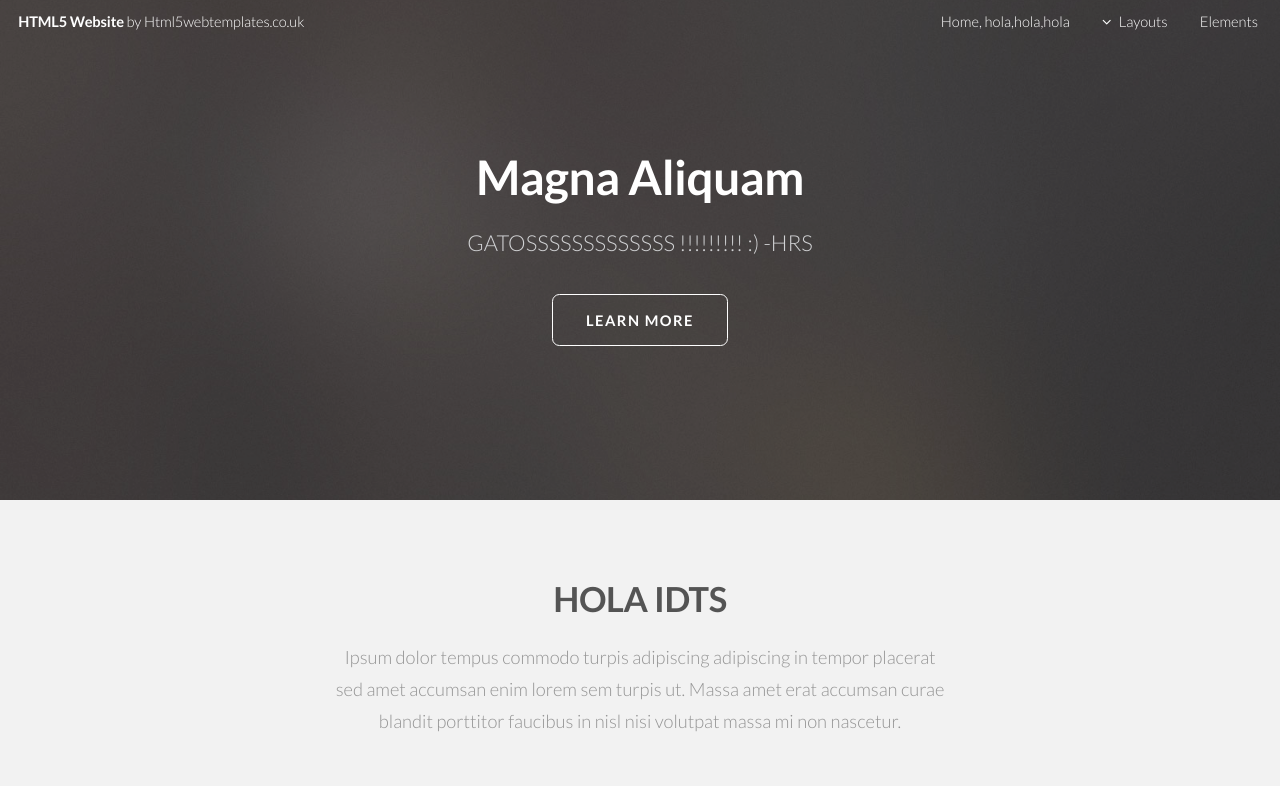
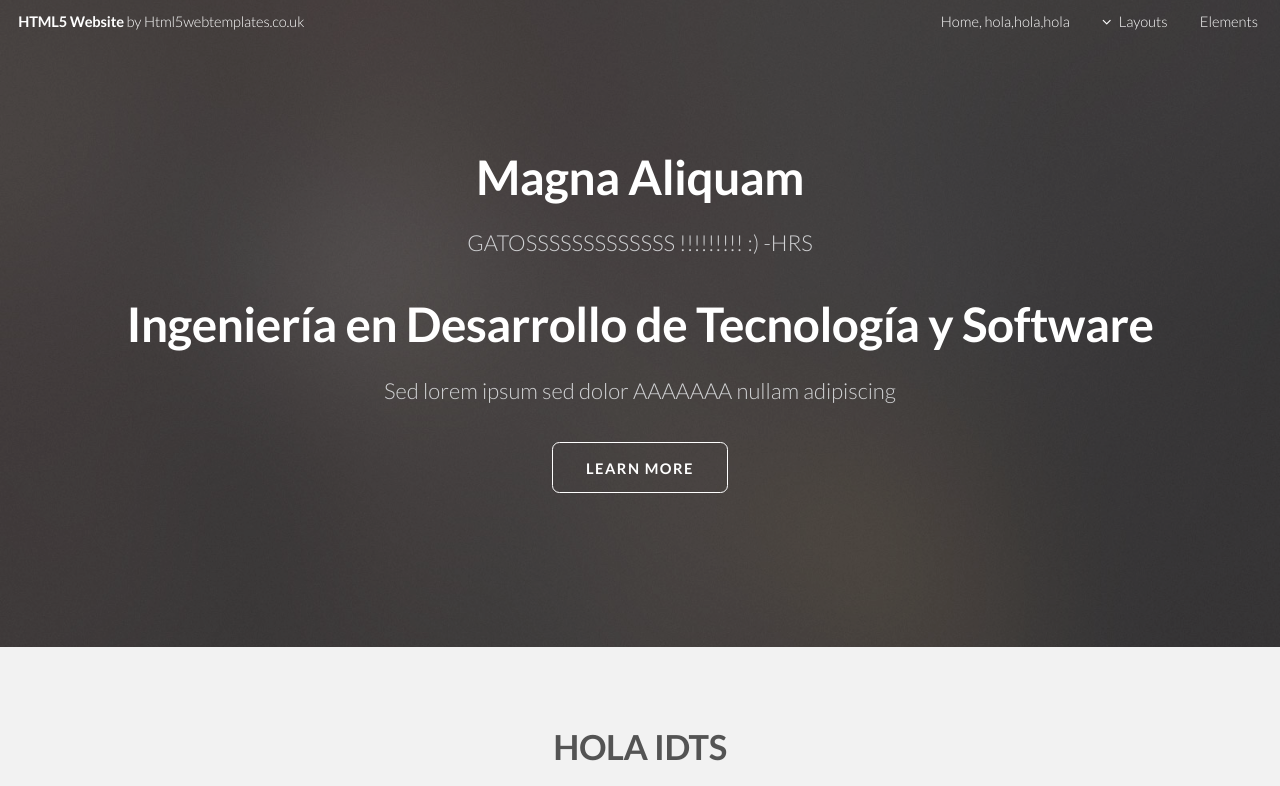
Before and after one commit to cristellnaranjo/CCH, a plain HTML site: page index.html in a window 1280 px wide. Shown: the top 786 px of the page. Drawn offline with Linux system fonts and the light colour scheme.

Commit message:
Update lina 59 2

```diff
--- a/index.html
+++ b/index.html
@@ -58,6 +58,8 @@
 				<div class="inner">
 					<h2>Magna Aliquam</h2>
 					<p> GATOSSSSSSSSSSSSS !!!!!!!!! :) -HRS</p>
+					<h2>Ingeniería en Desarrollo de Tecnología y Software</h2>
+					<p>Sed lorem ipsum sed dolor AAAAAAA nullam adipiscing</p>
 					<ul class="actions">
 						<li><a href="#one" class="button big scrolly">Learn More</a></li>
 					</ul>
```
